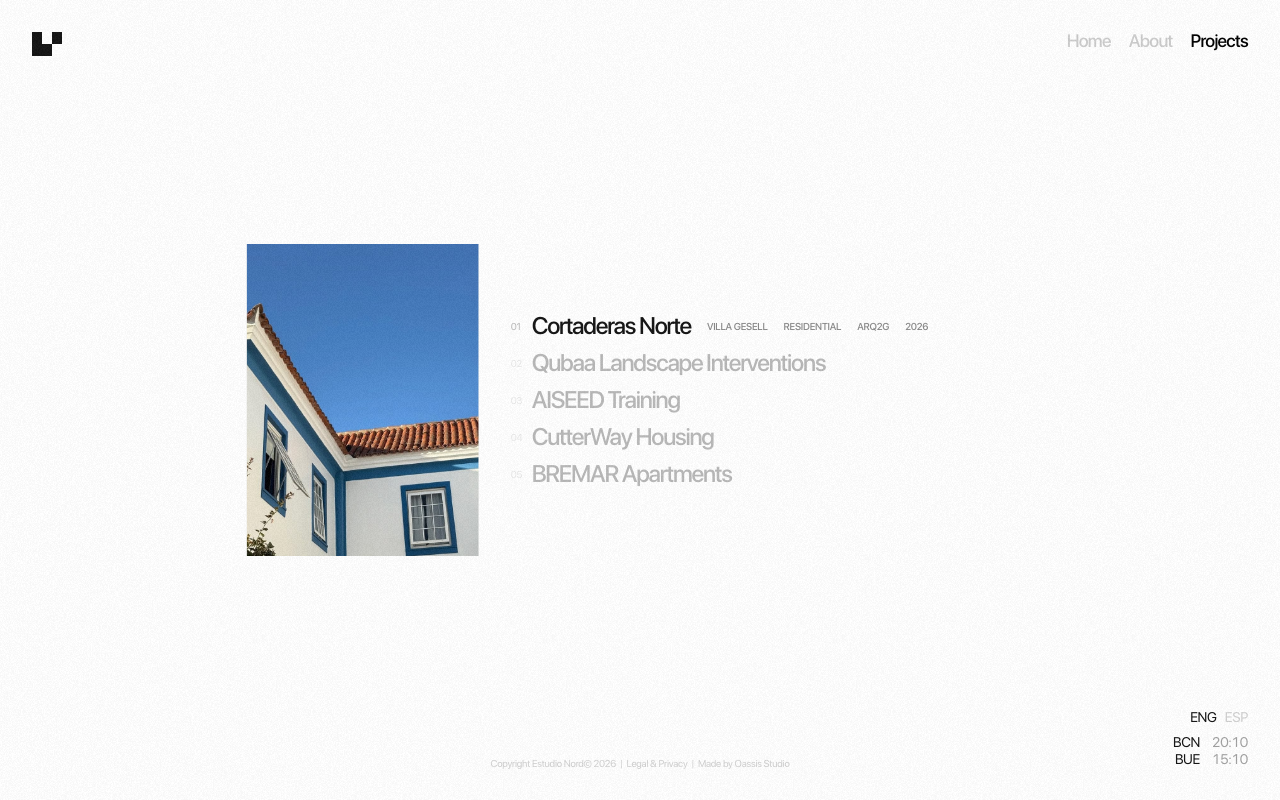
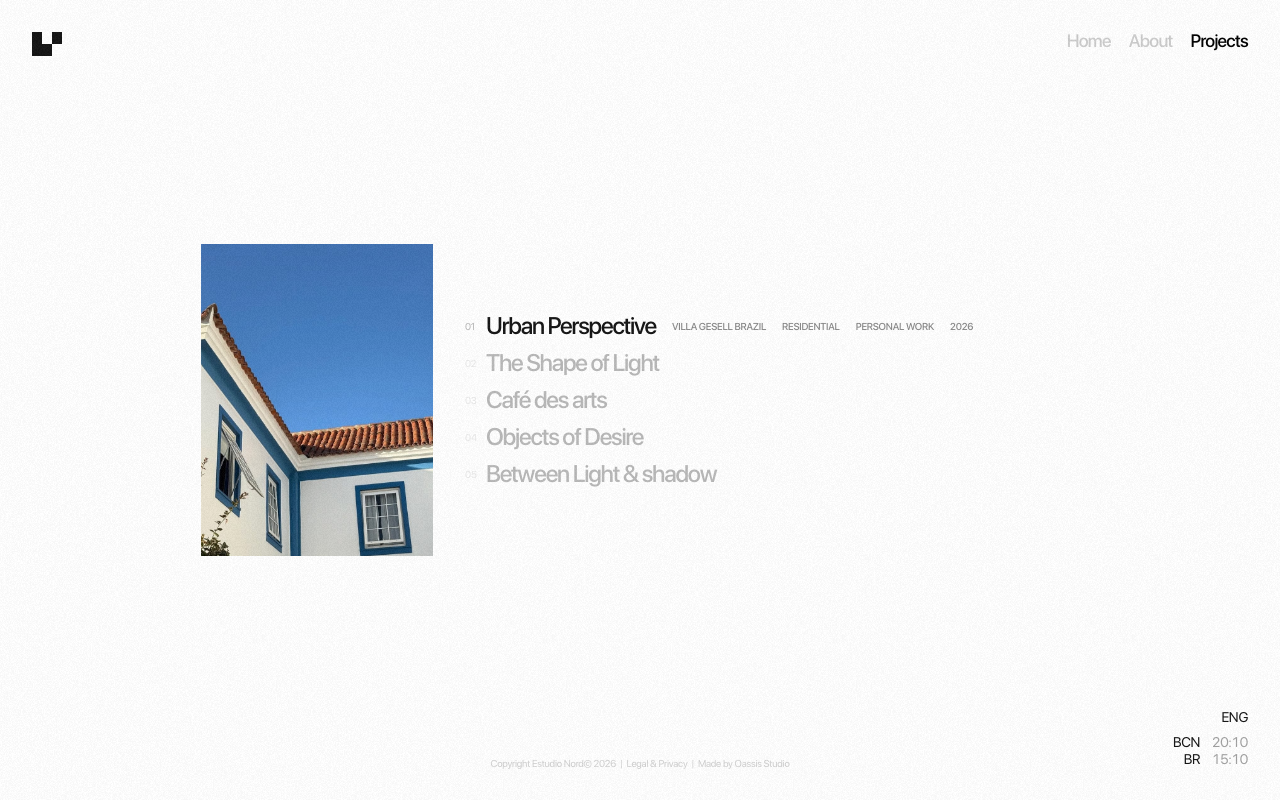
Before and after one commit to eryckassis/about-me, a Next.js app: page /projects in a window 1280 px wide. Built offline with nearby package versions, Linux system fonts and the light colour scheme.

Commit message:
feat: Refactor code structure for improved readability and maintainability

```diff
--- a/app/components/about-carousel/about-carousel.images.ts
+++ b/app/components/about-carousel/about-carousel.images.ts
@@ -105,4 +105,16 @@ export const aboutCarouselImages: readonly AboutCarouselImage[] = [
     width: 720,
     height: 960,
   },
+  {
+    src: "/images/about-carousel/image-17.jpg",
+    alt: "Café des Arts",
+    width: 736,
+    height: 1104,
+  },
+  {
+    src: "/images/about-carousel/image-18.jpg",
+    alt: "",
+    width: 960,
+    height: 960,
+  },
 ];
--- a/app/components/about-intro/AboutIntro.tsx
+++ b/app/components/about-intro/AboutIntro.tsx
@@ -1,23 +1,23 @@
 const team = [
   {
-    name: "Espartaco Degano",
-    role: "Head Architect",
+    name: "Photography",
+    role: "VISUAL STORYTELLING",
   },
   {
-    name: "Fernanda Nessier",
-    role: "Co-founder",
+    name: "Creative Direction",
+    role: "VISUAL CONCEPTS",
   },
   {
-    name: "Juan Mantz",
-    role: "Creative Director",
+    name: "UI/UX Design",
+    role: "DIGITAL EXPERIENCES",
   },
   {
-    name: "Camila Cappato",
-    role: "Architect & ID",
+    name: "Interaction Design",
+    role: "MOTION & INTERACTION",
   },
   {
-    name: "Giuliano Barbotti",
-    role: "Junior Architect",
+    name: "Software Engineering",
+    role: "CREATIVE TECHNOLOGY",
   },
 ];
 
@@ -33,19 +33,20 @@ export function AboutIntro() {
 
       <div className="space-y-[18.9px] text-justify text-[14px] leading-[18.9px] tracking-[-0.02em] xl:space-y-[22.4px] xl:text-left xl:leading-[22.4px]">
         <p>
-          We are a Barcelona-based architecture team with more than fifteen
-          years of experience across architecture, interiors, and product
-          design.
+          Im a Brazil-based creative professional working at the intersection of
+          photography, digital design, and visual storytelling.
         </p>
 
         <p>
-          We have worked alongside teams and professionals in Argentina, Spain,
-          Australia, the United States, and the Middle East.
+          With a background in software engineering, interaction design, and
+          luxury digital experiences, I bring a unique perspective to visual
+          composition, attention to detail, and creative expression.
         </p>
 
         <p>
-          Our projects combine a clear point of view, artistic sensitivity, and
-          technical knowledge to shape spaces and objects that tell stories.
+          My work explores the interplay of light, form, and emotion—blending
+          artistic sensitivity with technical expertise to craft visual
+          narratives that resonate.
         </p>
       </div>
 
--- a/app/components/locale-clock/LocaleClock.tsx
+++ b/app/components/locale-clock/LocaleClock.tsx
@@ -2,9 +2,9 @@
 
 import { useEffect, useState } from "react";
 
-type Language = "ENG" | "ESP";
+type Language = "ENG";
 
-const languages: Language[] = ["ENG", "ESP"];
+const languages: Language[] = ["ENG"];
 
 const clocks = [
   {
@@ -13,8 +13,8 @@ const clocks = [
     timeZone: "Europe/Madrid",
   },
   {
-    city: "BUE",
-    label: "Buenos Aires",
+    city: "BR",
+    label: "Brazil",
     timeZone: "America/Argentina/Buenos_Aires",
   },
 ];
--- a/app/components/projects-index/projects-index.items.ts
+++ b/app/components/projects-index/projects-index.items.ts
@@ -17,52 +17,52 @@ export type ProjectIndexItem = {
 export const projectsIndexItems = [
   {
     number: "01",
-    title: "Cortaderas Norte",
-    location: "Villa Gesell",
+    title: "Urban Perspective",
+    location: "Villa Gesell Brazil",
     type: "Residential",
-    client: "Arq2G",
+    client: "Personal Work",
     year: "2026",
     image: aboutCarouselImages[0],
     mobileHeight: 312,
   },
   {
     number: "02",
-    title: "Qubaa Landscape Interventions",
-    location: "Madinah",
+    title: "The Shape of Light",
+    location: "Urban",
     type: "Landscape",
-    client: "Bioo",
+    client: "Personal Work",
     year: "2026",
-    image: aboutCarouselImages[3],
+    image: aboutCarouselImages[17],
     mobileHeight: 296,
   },
   {
     number: "03",
-    title: "AISEED Training",
-    location: "Barcelona",
-    type: "Training",
-    client: "Estudio Bang",
-    year: "2024 - Today",
-    image: aboutCarouselImages[9],
+    title: "Café des arts",
+    location: "Paris",
+    type: "Editorial",
+    client: "Independent",
+    year: "2025",
+    image: aboutCarouselImages[16],
     mobileHeight: 278,
   },
   {
     number: "04",
-    title: "CutterWay Housing",
-    location: "Covina",
-    type: "Housing",
+    title: "Objects of Desire",
+    location: "Studio",
+    type: "Product photography",
     client: "Ariatouch",
-    year: "2021",
+    year: "2022",
     image: aboutCarouselImages[11],
     mobileHeight: 347,
   },
   {
     number: "05",
-    title: "BREMAR Apartments",
-    location: "Villa Gesell",
-    type: "Residential",
-    client: "Arq2G",
-    year: "2017",
-    image: aboutCarouselImages[15],
+    title: "Between Light & shadow",
+    location: "Villa Gesell Brazil",
+    type: "Editorial Photography",
+    client: "Independent",
+    year: "2026",
+    image: aboutCarouselImages[9],
     mobileHeight: 312,
   },
 ] satisfies readonly ProjectIndexItem[];
```
Also changed, not shown: public/images/about-carousel/image-17.jpg (added), public/images/about-carousel/image-18.jpg (added).
